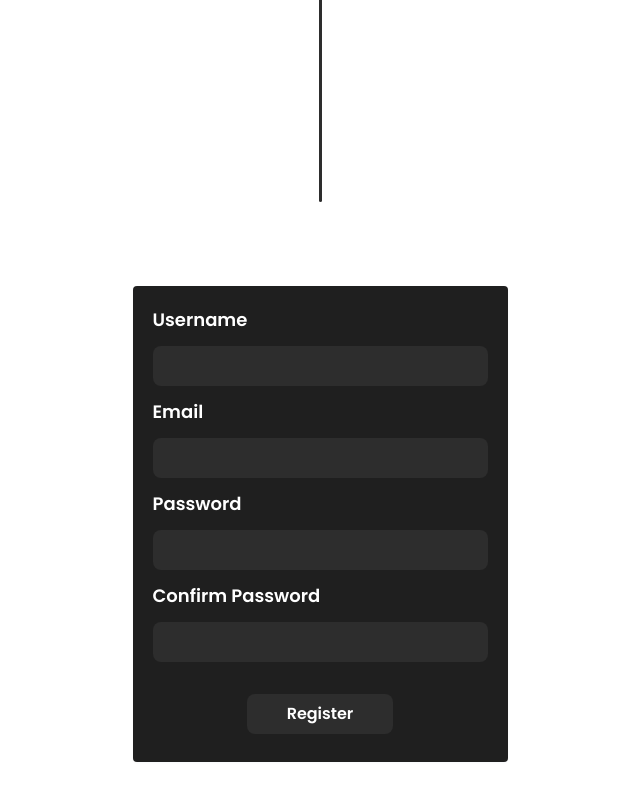
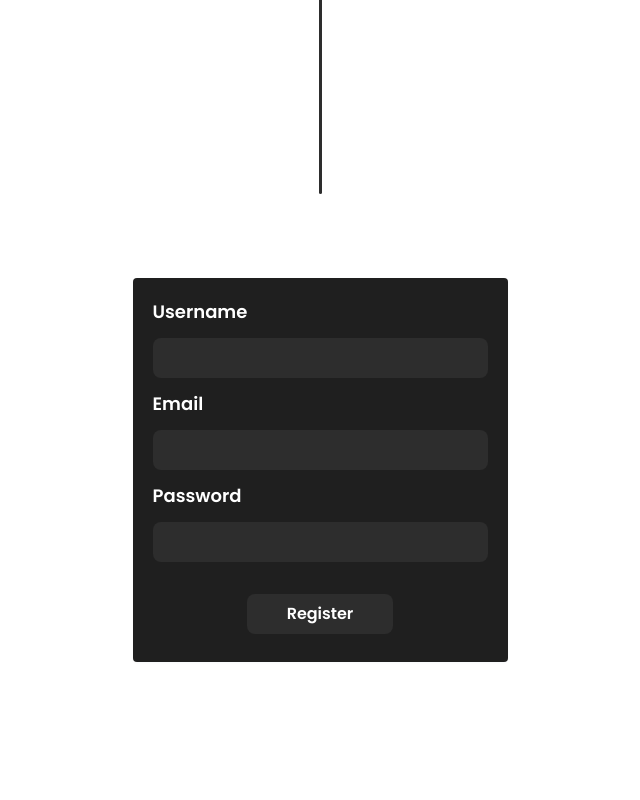
Before and after one commit to neelansh15/dollop-music, a Next.js app in the folder frontend/: page /login in a window 1280 px wide. Shown: the part 942-1742 px from the top of the page, without its empty margins (320-960 px from the left). After the commit the page ends 1684 px from the top, so only its background shows below. Built offline with nearby package versions, Linux system fonts and the light colour scheme.

Commit message:
ft: edit login page

```diff
--- a/frontend/pages/_app.jsx
+++ b/frontend/pages/_app.jsx
@@ -2,6 +2,7 @@ import "windi.css";
 import "../assets/css/main.css";
 import Navbar from "../components/Navbar";
 import MusicPlayer from "components/MusicPlayer";
+import { useRouter } from "next/router";
 
 export default function Home({ Component }) {
   return (
--- a/frontend/pages/login/index.jsx
+++ b/frontend/pages/login/index.jsx
@@ -16,7 +16,7 @@ export default function Login() {
   const toggleHover = () => setHovered(!hovered);
 
   return (
-    <div className="px-15 py-10 pb-20 w-full">
+    <div className="px-15 py-8 w-full">
       <div className="grid grid-cols-[1fr,50px,1fr] gap-x-5 mt-10">
         <div className="col-span-2 md:col-span-1">
           <h1 className="text-3xl font-bold text-center">Login</h1>
@@ -61,8 +61,6 @@ export default function Login() {
               <input className="bg-dark-300 p-2 mb-3 w-full rounded-lg"></input>
               <h1 className="text-lg font-semibold mb-3">Password</h1>
               <input className="bg-dark-300 p-2 mb-3 w-full rounded-lg"></input>
-              <h1 className="text-lg font-semibold mb-3">Confirm Password</h1>
-              <input className="bg-dark-300 p-2 mb-3 w-full rounded-lg"></input>
 
               <div className="text-center">
                 <button
```
